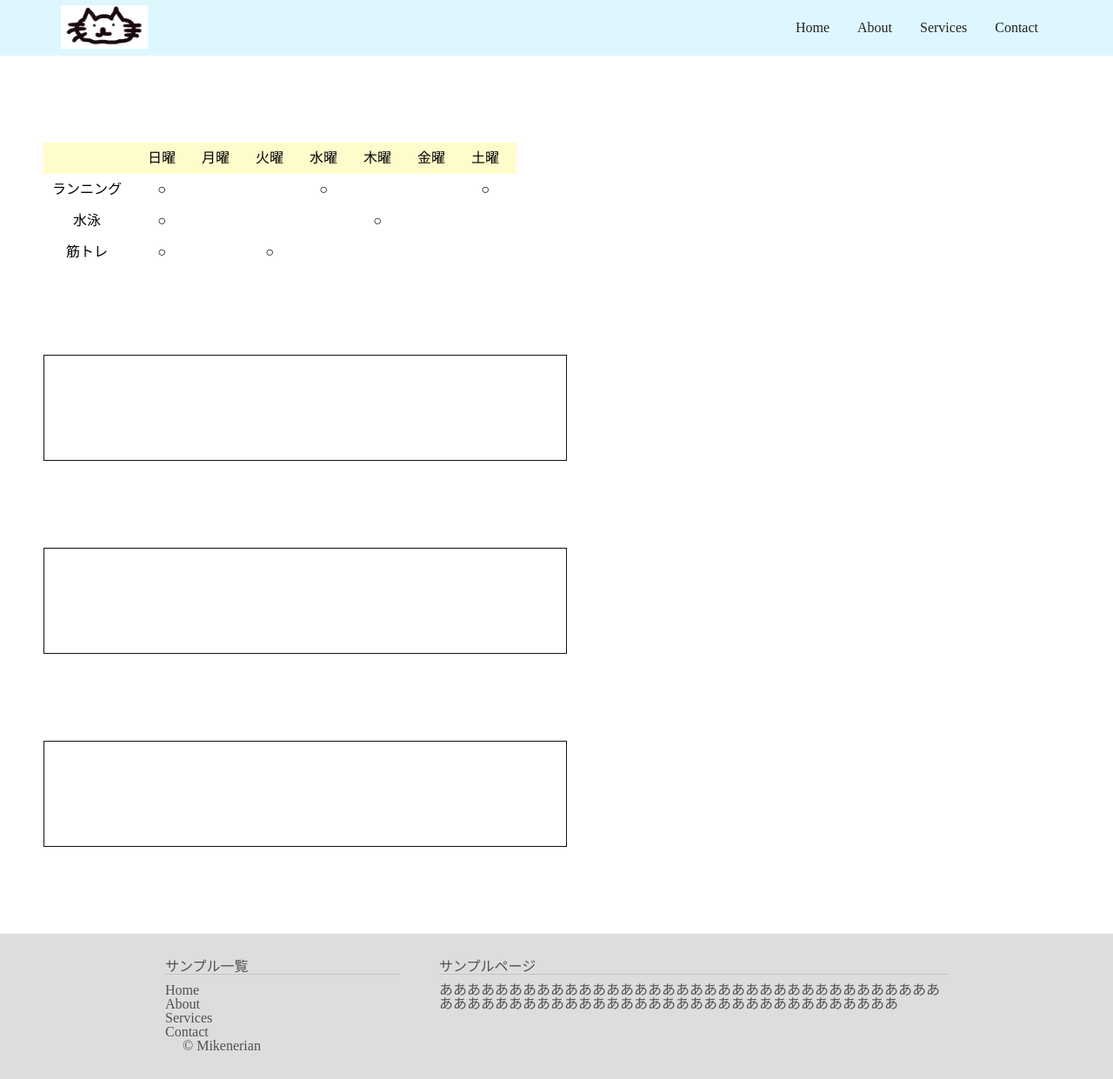
After one commit to Mikenerian/sample_page, a web app: file simple_page.html in a window 1280 px wide. The commit adds this page. Shown: the whole page at 87% size. Run offline with its HTML, style and script files only (its server is not run), Linux system fonts and the light colour scheme.

Commit message:
made simple page

```diff
--- /dev/null
+++ b/css/simple_page.css
@@ -0,0 +1,83 @@
+.pre-box {
+    width:600px;
+    height:120px;
+    border:1px solid #111111;
+    margin: 100px 50px 100px 50px;
+}
+
+footer {
+    background-color: #DDDDDD;
+    color: #505050;
+    padding: 30px;
+}
+
+footer a {
+    color: #505050;
+    text-decoration: none;
+}
+
+footer li a:hover {
+    text-decoration: underline;
+}
+
+footer .wrap {
+    width: 900px;
+    margin: 0 auto;
+    display: flex;
+    flex-wrap: wrap;
+    justify-content: space-between;
+}
+
+footer .wrap h3 {
+    margin: 0 0 10px 0;
+    padding: 0;
+    border-bottom: 1px #c4c4c4 solid;
+}
+
+footer .wrap p {
+    margin: 0;
+    padding: 0 0 20px 0;
+}
+
+footer .wrap .box:first-child {
+    width: 30%;
+}
+
+footer .wrap .box:nth-child(2) {
+    width: 65%;
+}
+
+footer .wrap box ul {
+    margin: 0;
+    padding: 0 0 20px 0;
+    list-style: none;
+}
+
+footer .wrap .copyright {
+    width: 100%;
+    padding: 0 20px;
+    box-sizing: border-box;
+}
+
+@media only screen and (max-width: 599px) {
+    footer .wrap {
+        width: 100%;
+        padding: 0 20px;
+        box-sizing: border-box;
+    }
+    footer .wrap h3 {
+        border: none;
+    }
+    footer .wrap .box:first-child,
+    footer .wrap .box:nth-child(2) {
+        width: 100%;
+    }
+    footer .wrap .box ul {
+        border-top: 1px #c4c4c4 solid;
+    }
+    footer .wrap .box ul li a {
+        display: block;
+        padding: 5px 15px;
+        border-bottom: 1px #c4c4c4 solid;
+    }
+}
--- /dev/null
+++ b/css/simple_table.css
@@ -0,0 +1,13 @@
+
+table th,td {
+    padding: 10px 20px 10px 10px;
+    text-align: center;
+}
+
+table th {
+    background: #fffccc
+}
+
+.simple-table {
+    margin: 100px 50px 100px 50px;
+}
--- /dev/null
+++ b/simple_page.html
@@ -0,0 +1,109 @@
+<!DOCTYPE html>
+
+<html lang="ja">
+    <head>
+        <title>サンプルページ</title>
+        <meta charset="UTF-8">
+        <meta name="viewport" content="width=device-width,initial-scale=1,maximum-scale=1,user-scalable=no">
+        <link rel="stylesheet" type="text/css" href="css/simple_head.css">
+        <link rel="stylesheet" type="text/css" href="css/simple_table.css">
+        <link rel="stylesheet" type="text/css" href="css/simple_page.css"
+        <link rel="icon" href="img/notebook.png">
+    </head>
+
+    <body>
+        <header class="site-header">
+            <div class="wrapper site-header__wrapper">
+                <a href="#" class="brand"><img src="img/icon.jpg" width="100" height="50" alt="Sample Icon"></a>  <!-- href="#"で冒頭をリンク先として指定-->
+                <nav class="nav">
+                    <button class="nav__toggle" aria-expanded="false" type="button">
+                        menu
+                    </button>
+                    <ul class="nav__wrapper">
+                        <li class="nav__item"><a href="#">Home</a></li>
+                        <li class="nav__item"><a href="#">About</a></li>
+                        <li class="nav__item"><a href="#">Services</a></li>
+                        <li class="nav__item"><a href="#">Contact</a></li>
+                    </ul>
+                </nav>
+            </div>
+        </header>
+        <main>
+            <section class="simple-table">
+                <table>
+                    <tr>
+                        <th></th>
+                        <th>日曜</th>
+                        <th>月曜</th>
+                        <th>火曜</th>
+                        <th>水曜</th>
+                        <th>木曜</th>
+                        <th>金曜</th>
+                        <th>土曜</th>
+                    </tr>
+                    <tr>
+                        <td>ランニング</td>
+                        <td>○</td>
+                        <td></td>
+                        <td></td>
+                        <td>○</td>
+                        <td></td>
+                        <td></td>
+                        <td>○</td>
+                    </tr>
+                    <tr>
+                        <td>水泳</td>
+                        <td>○</td>
+                        <td></td>
+                        <td></td>
+                        <td></td>
+                        <td>○</td>
+                        <td></td>
+                        <td></td>
+                    </tr>
+                    <tr>
+                        <td>筋トレ</td>
+                        <td>○</td>
+                        <td></td>
+                        <td>○</td>
+                        <td></td>
+                        <td></td>
+                        <td></td>
+                        <td></td>
+                    </tr>
+                </table>
+            </section>
+            <section>
+                <div class="pre-box"></div>
+            </section>
+            <section>
+                <div class="pre-box"></div>
+            </section>
+            <section>
+                <div class="pre-box"></div>
+            </section>
+        </main>
+        <footer>
+            <div class="wrap">
+                <div class="box">
+                    <h3>サンプル一覧</h3>
+                    <ul>
+                        <li class="foot__item"><a href="#">Home</a></li>
+                        <li class="foot__item"><a href="#">About</a></li>
+                        <li class="foot__item"><a href="#">Services</a></li>
+                        <li class="foot__item"><a href="#">Contact</a></li>
+                    </ul>
+                </div>
+                <div class="box">
+                    <h3>サンプルページ</h3>
+                    <p>
+                        あああああああああああああああああああああああああああああああああああああああああああああああああああああああああああああああああああああ
+                    </p>
+                </div>
+                <p class="copyright">
+                    &copy; Mikenerian
+                </p>
+            </div>
+        </footer>
+    </body>
+</html>
```
Also changed, not shown: css/simple_head.css (+34 -1 lines), simple_table.html (added, +74 -0 lines), img/icon.jpg (added), img/notebook.png (added), 1 other file.
